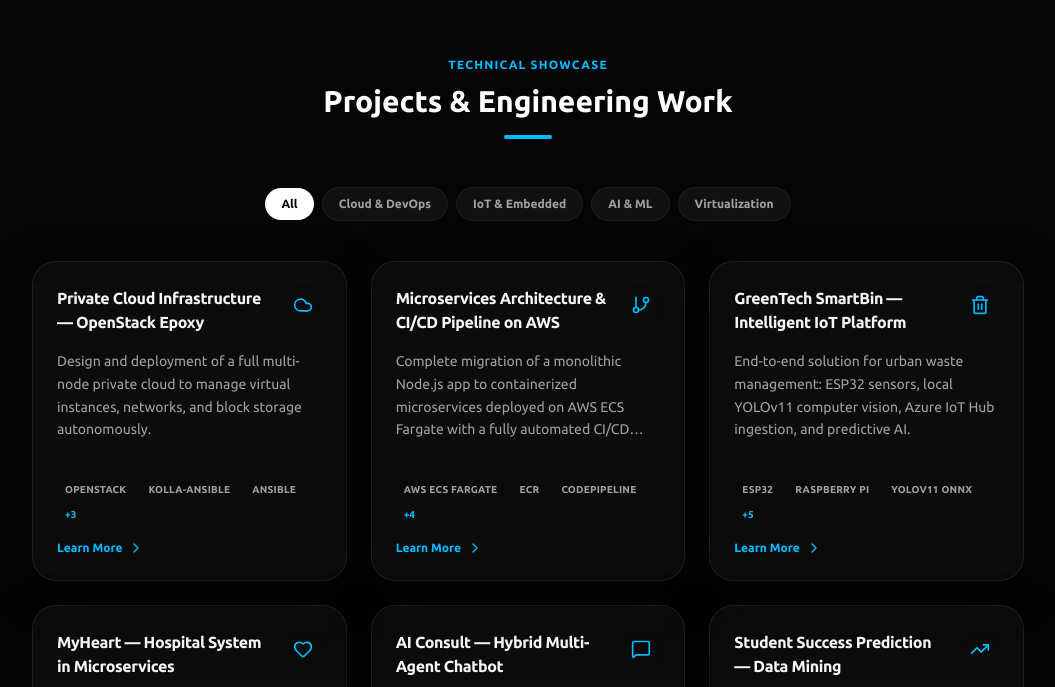
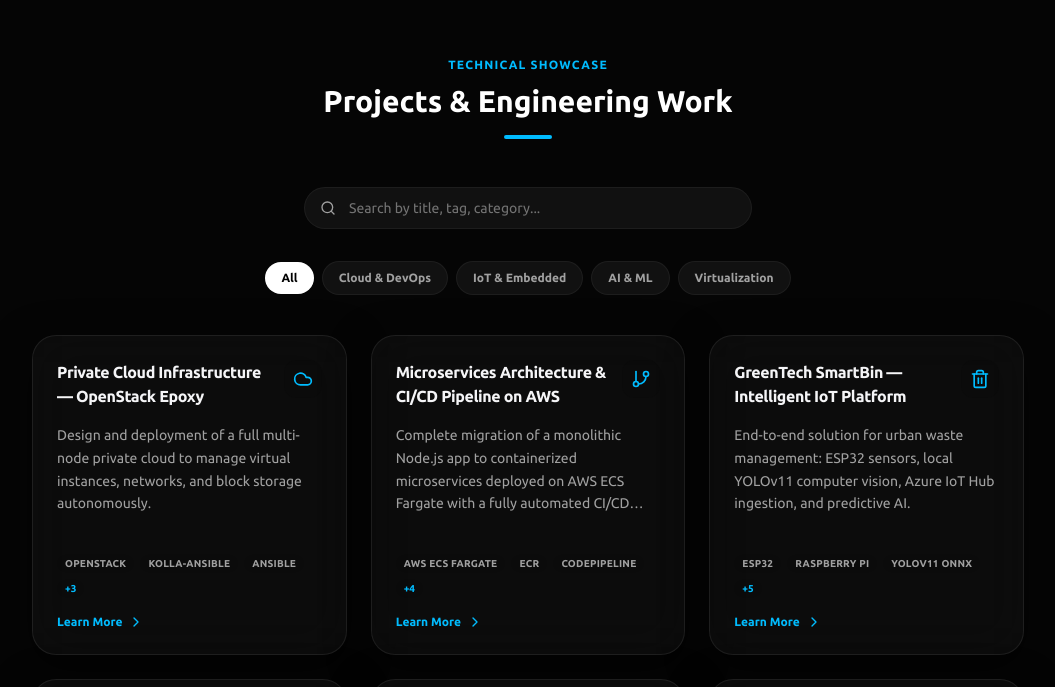
Before and after one commit to YNJ05/Portfolio, a React (Vite) app: page / in a window 1280 px wide. Shown: the part 2554-3241 px from the top of the page, without its empty margins (112-1167 px from the left). Built offline with nearby package versions, Linux system fonts and the light colour scheme.

Commit message:
feat: add project search functionality
- Implement search filter for project titles, descriptions, and tags.
- Add favicon to index.html.
- Update README with deployment instructions and API key setup.
- Clean up metadata configuration.

```diff
--- a/index.html
+++ b/index.html
@@ -3,6 +3,7 @@
   <head>
     <meta charset="UTF-8" />
     <meta name="viewport" content="width=device-width, initial-scale=1.0" />
+    <link rel="icon" type="image/png" href="./assets/image.png" />
     <title>Yassin NAJMI | Portfolio</title>
   </head>
   <body>
--- a/metadata.json
+++ b/metadata.json
@@ -2,5 +2,4 @@
   "name": "Yassin NAJMI Portfolio",
   "description": "Professional engineering portfolio for Yassin NAJMI, specializing in Cloud, DevOps, IoT, AIoT, and distributed systems.",
   "requestFramePermissions": [],
-  "majorCapabilities": ["MAJOR_CAPABILITY_SERVER_SIDE_GEMINI_API"]
 }
--- a/src/App.tsx
+++ b/src/App.tsx
@@ -190,6 +190,7 @@
   const theme = "dark";
   const [activeSection, setActiveSection] = useState<string>("home");
   const [projectFilter, setProjectFilter] = useState<string>("all");
+  const [projectSearch, setProjectSearch] = useState<string>("");
   const [selectedProject, setSelectedProject] = useState<Project | null>(null);
   const [isLightboxOpen, setIsLightboxOpen] = useState<boolean>(false);
   const [isMobileMenuOpen, setIsMobileMenuOpen] = useState<boolean>(false);
@@ -247,8 +248,31 @@
 
   // Filter projects
   const filteredProjects = projects.filter((p) => {
-    if (projectFilter === "all") return true;
-    return p.category === projectFilter;
+    // 1. Category filter
+    if (projectFilter !== "all" && p.category !== projectFilter) {
+      return false;
+    }
+
+    // 2. Search query filter
+    const query = projectSearch.toLowerCase().trim();
+    if (!query) return true;
+
+    const matchesTitle = p.title.fr.toLowerCase().includes(query) || p.title.en.toLowerCase().includes(query);
+    const matchesDesc = p.description.fr.toLowerCase().includes(query) || p.description.en.toLowerCase().includes(query);
+    const matchesDetails = p.details.fr.toLowerCase().includes(query) || p.details.en.toLowerCase().includes(query);
+    const matchesTags = p.tags.some((tag) => tag.toLowerCase().includes(query));
+
+    const catFr = p.category === "cloud" ? "cloud & devops" :
+                  p.category === "iot" ? "iot & robotique" :
+                  p.category === "ai" ? "ia & data intelligence artificielle" :
+                  "virtualisation";
+    const catEn = p.category === "cloud" ? "cloud & devops" :
+                  p.category === "iot" ? "iot & embedded" :
+                  p.category === "ai" ? "ai & ml data science machine learning" :
+                  "virtualization";
+    const matchesCategory = p.category.toLowerCase().includes(query) || catFr.includes(query) || catEn.includes(query);
+
+    return matchesTitle || matchesDesc || matchesDetails || matchesTags || matchesCategory;
   });
 
   const getProjectIcon = (iconName: string) => {
@@ -851,6 +875,48 @@
             <div className="h-1 w-12 bg-sky-400 mx-auto rounded-full mb-6"></div>
           </div>
 
+          {/* Search Input Bar */}
+          <div className="max-w-md mx-auto mb-8">
+            <div className="relative">
+              <span className="absolute left-4 top-1/2 -translate-y-1/2 text-neutral-400">
+                <Search className="w-4 h-4" />
+              </span>
+              <input
+                type="text"
+                value={projectSearch}
+                onChange={(e) => setProjectSearch(e.target.value)}
+                placeholder={
+                  lang === "fr"
+                    ? "Rechercher par titre, tag, catégorie..."
+                    : "Search by title, tag, category..."
+                }
+                className={`w-full text-sm rounded-full pl-11 pr-10 py-2.5 transition-all duration-300 ${
+                  theme === "dark"
+                    ? "bg-white/5 text-white placeholder-neutral-500 border border-white/5 focus:border-sky-400/50 focus:bg-white/10 focus:outline-none focus:ring-1 focus:ring-sky-400/30"
+                    : "bg-neutral-100 text-neutral-900 placeholder-neutral-400 border border-black/5 focus:border-sky-400/50 focus:bg-white focus:outline-none focus:ring-1 focus:ring-sky-400/30"
+                }`}
+              />
+              {projectSearch && (
+                <button
+                  onClick={() => setProjectSearch("")}
+                  className={`absolute right-4 top-1/2 -translate-y-1/2 transition-colors ${
+                    theme === "dark" ? "text-neutral-400 hover:text-white" : "text-neutral-400 hover:text-neutral-900"
+                  }`}
+                  aria-label="Clear search"
+                >
+                  <X className="w-4 h-4" />
+                </button>
+              )}
+            </div>
+            {projectSearch.trim() && (
+              <p className="text-center mt-2 text-[11px] font-medium tracking-wide text-sky-400/80 uppercase">
+                {lang === "fr"
+                  ? `${filteredProjects.length} projet(s) trouvé(s)`
+                  : `${filteredProjects.length} project(s) found`}
+              </p>
+            )}
+          </div>
+
           {/* Filters Pill Menu */}
           <div className="flex flex-wrap items-center justify-center gap-2 mb-10">
             {[
@@ -875,6 +941,7 @@
           </div>
 
           {/* Projects Grid Layout */}
+          {filteredProjects.length > 0 ? (
             <div className="grid sm:grid-cols-2 lg:grid-cols-3 gap-6">
               <AnimatePresence mode="popLayout">
                 {filteredProjects.map((p) => (
@@ -931,6 +998,36 @@
                 ))}
               </AnimatePresence>
             </div>
+          ) : (
+            <motion.div
+              initial={{ opacity: 0, y: 15 }}
+              animate={{ opacity: 1, y: 0 }}
+              className={`flex flex-col items-center justify-center text-center p-12 rounded-3xl border ${
+                theme === "dark" ? "glass-panel-dark border-white/5" : "glass-panel-light border-black/5"
+              }`}
+            >
+              <div className="p-4 rounded-full bg-sky-500/10 text-sky-400 mb-4">
+                <Search className="w-8 h-8" />
+              </div>
+              <h3 className="text-lg font-bold mb-2">
+                {lang === "fr" ? "Aucun projet trouvé" : "No projects found"}
+              </h3>
+              <p className={`text-sm max-w-md mb-6 ${theme === "dark" ? "text-neutral-400" : "text-neutral-500"}`}>
+                {lang === "fr"
+                  ? `Aucun projet ne correspond à la recherche "${projectSearch}" dans cette catégorie.`
+                  : `No projects match your search query "${projectSearch}" within this category.`}
+              </p>
+              <button
+                onClick={() => {
+                  setProjectSearch("");
+                  setProjectFilter("all");
+                }}
+                className="px-5 py-2.5 text-xs font-bold rounded-full bg-sky-400 text-black hover:bg-sky-300 transition-colors"
+              >
+                {lang === "fr" ? "Réinitialiser les filtres" : "Reset Filters"}
+              </button>
+            </motion.div>
+          )}
         </section>
 
         {/* ================= BENTO SKILLS SECTION ================= */}
```
Also changed, not shown: 1 other file (tests, documents, lock files or other folders). Lines whose indentation alone changed are shown as unchanged.
